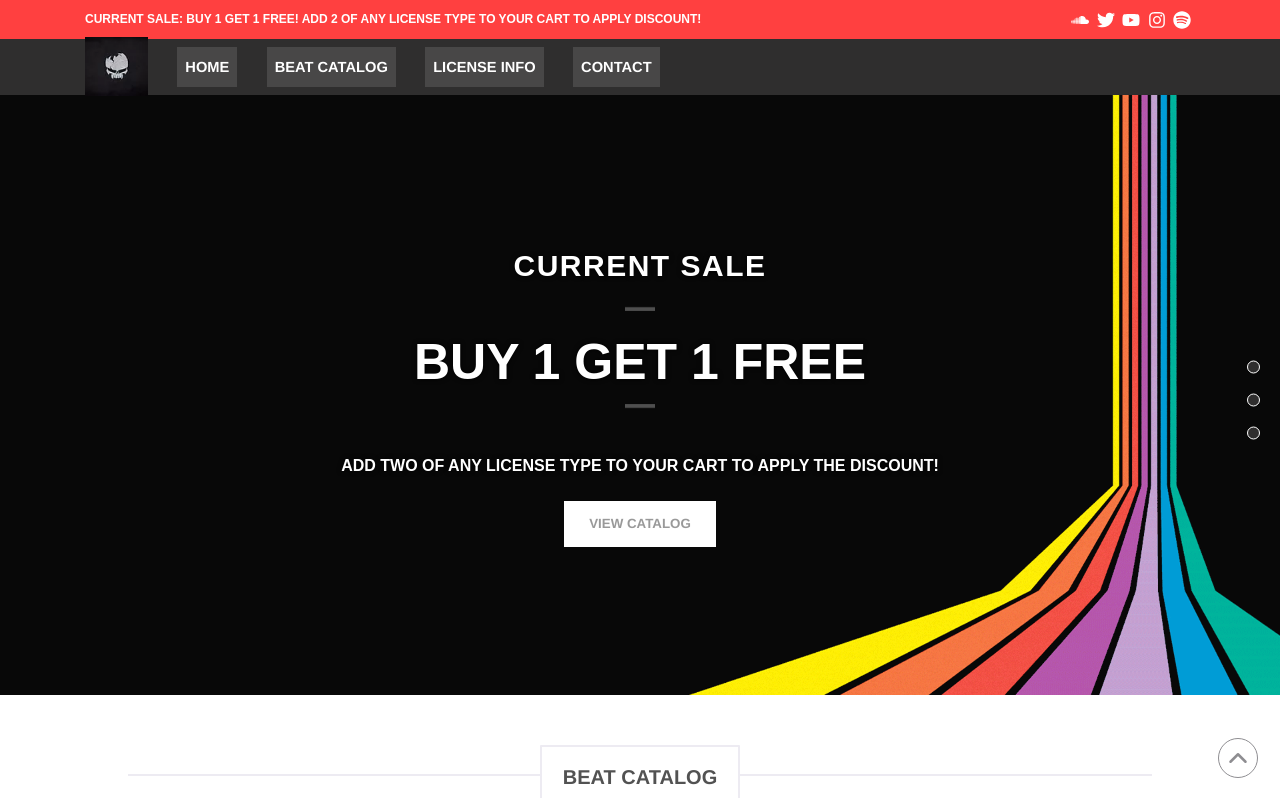
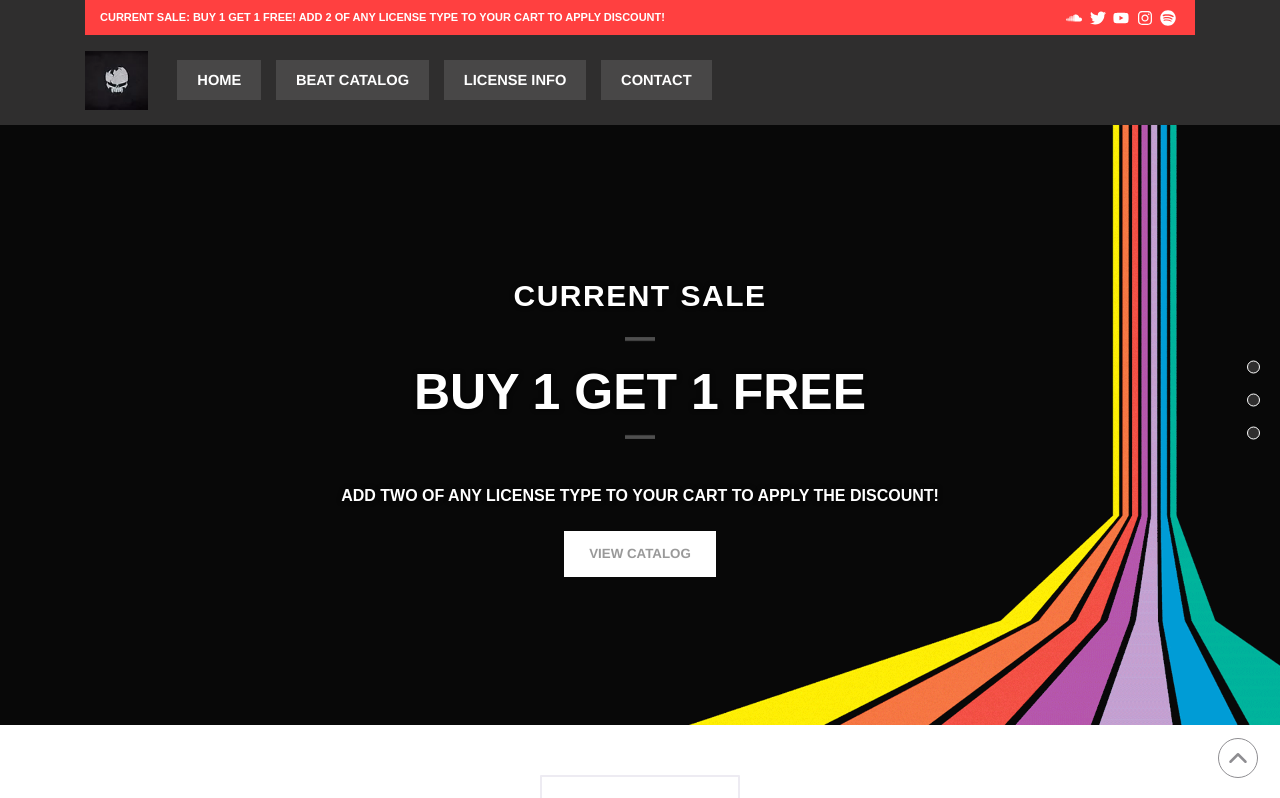
Before and after one commit to danielhamam/Music-Production-Website, a React (Create React App) app: page / in a window 1280 px wide. Shown: the top 798 px of the page. Built offline with nearby package versions, Linux system fonts and the light colour scheme.

Commit message:
Header responsive fixed

```diff
--- a/src/App.js
+++ b/src/App.js
@@ -1,5 +1,5 @@
 import React, { Component } from "react";
-import { BrowserRouter as Router, Switch } from "react-router-dom";
+import { BrowserRouter as Router, Switch, HashRouter } from "react-router-dom";
 import RouteWithLayout from "./components/routeWithLayout/RouteWithLayout";
 // layout
 import MainView from "./layout/main/MainView";
@@ -22,7 +22,7 @@ class App extends Component {
 
   render() {
     return (
-      <Router>
+      <HashRouter>
         <Switch>
           {/* Client routes */}
           <RouteWithLayout
@@ -48,7 +48,7 @@ class App extends Component {
             access="private"
           />
         </Switch>
-      </Router>
+      </HashRouter>
     );
   }
 }
--- /dev/null
+++ b/src/components/navbar/Navbar.css
@@ -0,0 +1,32 @@
+@media (max-width: 360px) {
+    .social{
+        margin: 0px !important;
+    }
+    .bar_menu{
+        margin-left: 200%;
+    }
+  }
+  @media (max-width: 411px) {
+    .social{
+        margin: 0px !important;
+    }
+    .bar_menu{
+        margin-left: 200%;
+    }
+  }
+  @media (max-width: 320px) {
+    .social{
+        margin: 0px !important;
+    }
+    .bar_menu{
+        margin-left: 180%;
+    }
+  }
+  @media (max-width: 414px) {
+    .social{
+        margin: 0px !important;
+    }
+    .bar_menu{
+        margin-left: 180%;
+    }
+  }
--- a/src/components/navbar/Navbar.js
+++ b/src/components/navbar/Navbar.js
@@ -8,7 +8,7 @@ import {
   FaSpotify,
 } from "react-icons/fa";
 import { FiMenu, FiX } from "react-icons/fi";
-
+import "./Navbar.css";
 class Navbar extends Component {
   state = {
     open: false,
@@ -45,32 +45,34 @@ class Navbar extends Component {
   render() {
     return (
       <>
-        <div className="social p-0">
+        <div style={{ background: "#2f2e2e" }}>
+          <div className="social p-0" style={{margin: "0px 85px", height: 35 }}>
             <div className="social container">
-            <span>
-              CURRENT SALE: BUY 1 GET 1 FREE! ADD 2 OF ANY LICENSE TYPE TO YOUR
-              CART TO APPLY DISCOUNT!
+              <span style={{fontSize: 11}}>
+                CURRENT SALE: BUY 1 GET 1 FREE! ADD 2 OF ANY LICENSE TYPE TO
+                YOUR CART TO APPLY DISCOUNT!
               </span>
               <div className="d-none d-md-block">
-              <a href="https://www.google.com">
-                <FaSoundcloud className="mx-1 iconsSocial" />
+                <a href="https://www.google.com" >
+                  <FaSoundcloud className="mx-1 iconsSocial" style={{fontSize: 16}}/>
                 </a>
-              <a href="https://www.google.com">
-                <FaTwitter className="mx-1 iconsSocial" />
+                <a href="https://www.google.com" >
+                  <FaTwitter className="mx-1 iconsSocial" style={{fontSize: 16}}/>
                 </a>
-              <a href="https://www.google.com">
-                <FaYoutube className="mx-1 iconsSocial" />
+                <a href="https://www.google.com" >
+                  <FaYoutube className="mx-1 iconsSocial" style={{fontSize: 16}}/>
                 </a>
-              <a href="https://www.google.com">
-                <FaInstagram className="mx-1 iconsSocial" />
+                <a href="https://www.google.com" >
+                  <FaInstagram className="mx-1 iconsSocial" style={{fontSize: 16}}/>
                 </a>
-              <a href="https://www.google.com">
-                <FaSpotify className="mx-1 iconsSocial" />
+                <a href="https://www.google.com" >
+                  <FaSpotify className="mx-1 iconsSocial" style={{fontSize: 16}}/>
                 </a>
               </div>
             </div>
           </div>
-        <header id="navbar_box">
+        </div>
+        <header id="navbar_box" style={{padding: 45}}>
           <div className="container d-flex justify-conetnt-start align-items-center flex-row">
             <div className="d-flex d-md-none justify-content-between align-items-center">
               <img
@@ -173,6 +175,7 @@ class Navbar extends Component {
                   onClick={this.home_scrollFunction}
                   id="home_button"
                   className="navbar_button"
+                  style={{padding: 20}}
                 >
                   {" "}
                   HOME{" "}
@@ -182,6 +185,7 @@ class Navbar extends Component {
                   onClick={this.catalog_scrollFunction}
                   id="catalog_button"
                   className="navbar_button"
+                  style={{padding: 20}}
                 >
                   {" "}
                   BEAT CATALOG{" "}
@@ -192,6 +196,7 @@ class Navbar extends Component {
                   onClick={this.pricing_scrollFunction}
                   id="pricing_button"
                   className="navbar_button"
+                  style={{padding: 20}}
                 >
                   {" "}
                   LICENSE INFO{" "}
@@ -201,6 +206,7 @@ class Navbar extends Component {
                   onClick={this.contact_scrollFunction}
                   id="contact_button"
                   className="navbar_button"
+                  style={{padding: 20}}
                 >
                   {" "}
                   CONTACT{" "}
--- a/src/config/index.js
+++ b/src/config/index.js
@@ -1,2 +1,2 @@
-export const API_URL  = 'http://localhost:3001/api/';
-export const BASE_URL = 'http://localhost:3001/';
+export const API_URL  = 'https://music-production.herokuapp.com/api/';
+export const BASE_URL = 'https://music-production.herokuapp.com/';
--- a/src/css/project_layout.css
+++ b/src/css/project_layout.css
@@ -32,7 +32,7 @@
 }
 
 .navbar_button:last-of-type {
-  margin-right: 2em;
+  margin-right: 3em;
 }
 
 .navbar_button {
@@ -45,7 +45,7 @@
   font-family: Helvetica, sans-serif;
   padding: 0.5vmin 1vmin;
   text-align: center;
-  margin-right: 2em;
+  margin-right: 1em;
   height: 40px;
   display: flex;
   justify-content: center;
```
Lines whose indentation alone changed are shown as unchanged.
